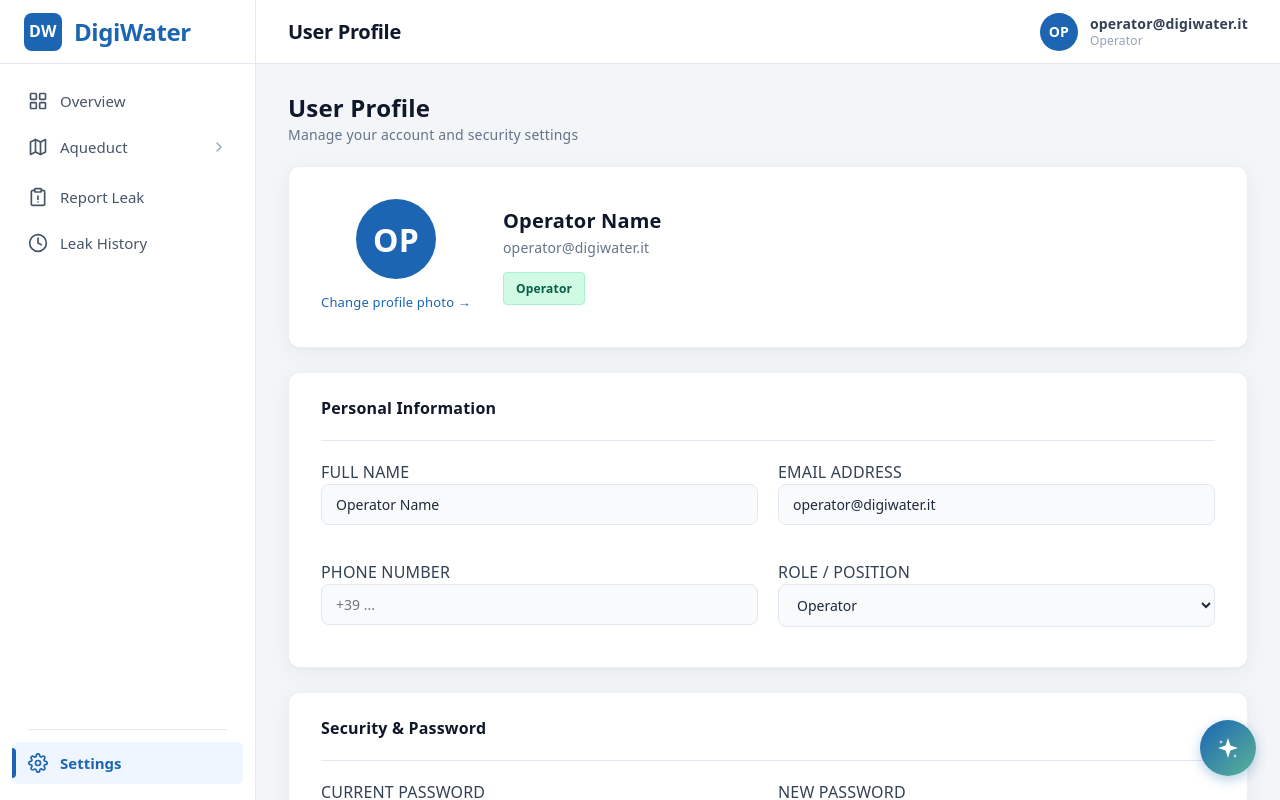
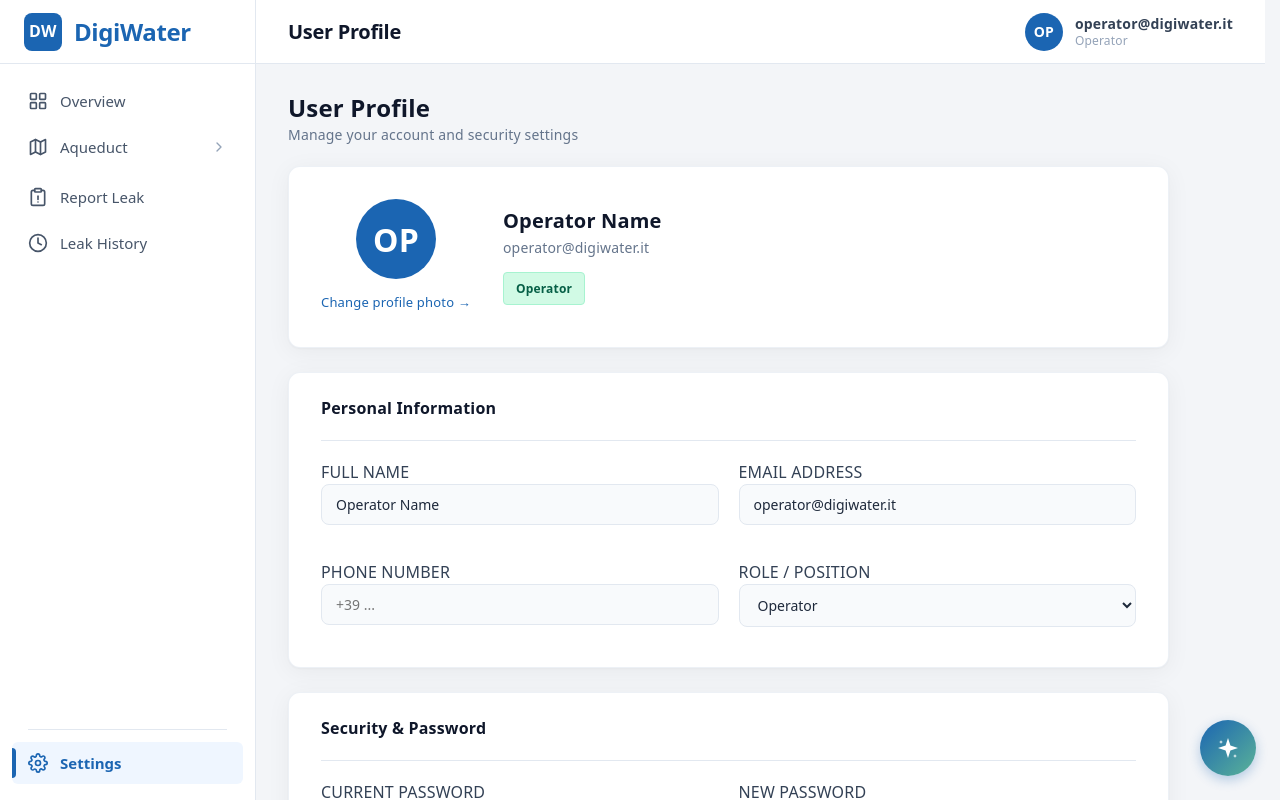
Before and after one commit to iamelikaa/digiwater-baseline, a React (Vite) app: page /settings in a window 1280 px wide. Shown: the top 800 px of the page. Built offline with nearby package versions, Linux system fonts and the light colour scheme.

Commit message:
fixed some bugs

```diff
--- a/src/App.css
+++ b/src/App.css
@@ -483,7 +483,9 @@
 /* Dashboard Content Area */
 .dashboard-content {
   flex: 1;
-  padding: 32px;
+  /* Extra right padding reserves room for the floating chat button (fixed,
+     bottom-right on every page) so page content never sits underneath it. */
+  padding: 32px 96px 32px 32px;
   display: flex;
   align-items: flex-start;
 }
--- a/src/index.css
+++ b/src/index.css
@@ -48,6 +48,13 @@
   box-sizing: border-box;
 }
 
+html {
+  /* Always reserve the scrollbar's width, whether or not a given page is tall
+     enough to need it, so the content area is the same width on every page
+     instead of shifting by the scrollbar's width page to page. */
+  scrollbar-gutter: stable;
+}
+
 #root {
   width: 100%;
   min-height: 100svh;
--- a/src/pages/DistrictDetails.tsx
+++ b/src/pages/DistrictDetails.tsx
@@ -68,6 +68,7 @@ export const DistrictDetails: React.FC<DistrictDetailsProps> = ({ cityId, distri
               View full dashboard &rarr;
             </Link>
           </div>
+          {districtId === 'marconi' ? (
             <GrafanaPlaceholder>
               <img
                 src={districtLeakHistoryPlaceholderImg}
@@ -75,10 +76,21 @@ export const DistrictDetails: React.FC<DistrictDetailsProps> = ({ cityId, distri
                 className="grafana-placeholder-image"
               />
             </GrafanaPlaceholder>
+          ) : (
+            <div className="issues-empty-state" style={{ padding: '60px 20px' }}>
+              <div className="empty-state-icon" style={{ backgroundColor: '#f1f5f9', color: '#64748b' }}>ℹ️</div>
+              <h4 className="empty-state-title">Leak History Not Available</h4>
+              <p className="empty-state-text">
+                Telemetry data for {district.name} has not been integrated yet.
+              </p>
+            </div>
+          )}
         </Card>
+        {districtId === 'marconi' && (
           <p style={{ marginTop: '12px', fontSize: '13px', color: '#64748b' }}>
             Source: Grafana &middot; {city.name} SCADA &middot; 15-min intervals
           </p>
+        )}
       </section>
 
       <div className="district-details-layout" style={{ display: 'grid', gridTemplateColumns: 'minmax(0, 1fr) minmax(0, 1fr)', gap: '24px' }}>
```
Lines whose indentation alone changed are shown as unchanged.
